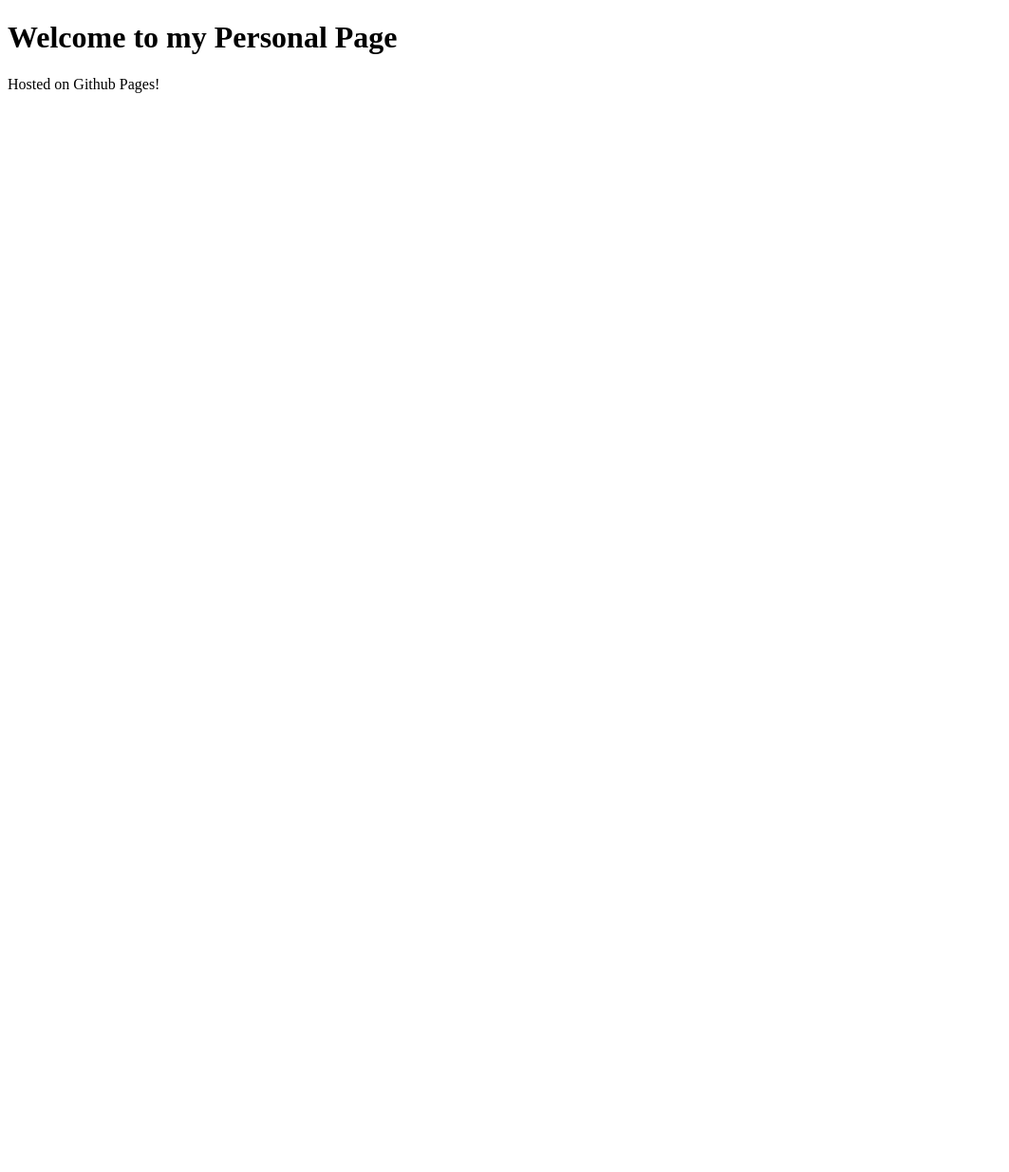
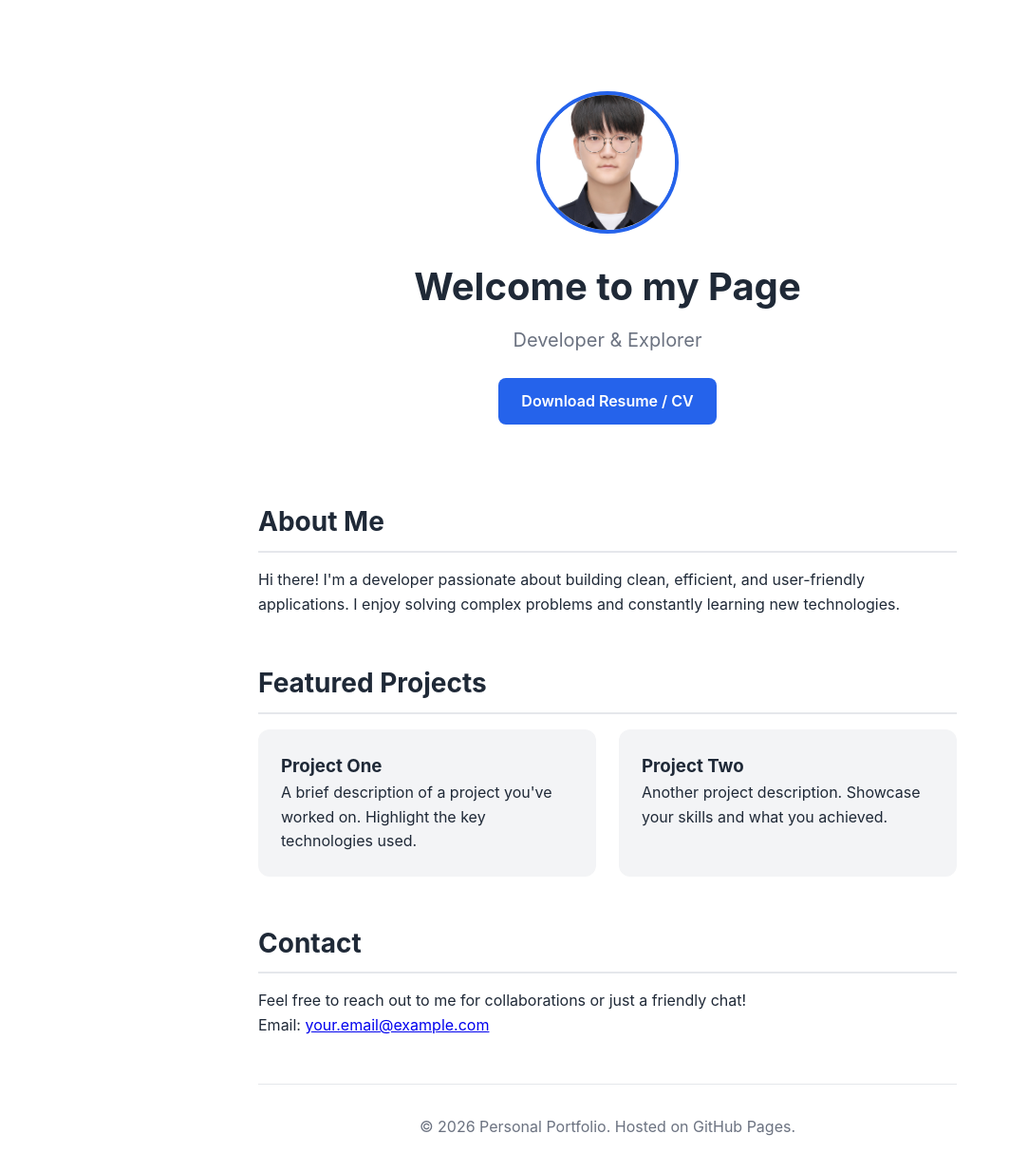
Before and after one commit to deteee/deteee.github.io, a plain HTML site: page index.html in a window 1280 px wide. Shown: the whole page at 95% size, without its empty margins (0-1063 px from the left). Before the commit the page ends 800 px from the top, so only its background shows below. Drawn offline with Linux system fonts and the light colour scheme.

Commit message:
Build responsive personal website with HTML and CSS

```diff
--- a/index.html
+++ b/index.html
@@ -1,7 +1,52 @@
 <!DOCTYPE html>
-<html>
-  <body>
-    <h1>Welcome to my Personal Page</h1>
-    <p1>Hosted on Github Pages!</p1>
-  </body>
+<html lang="en">
+<head>
+    <meta charset="UTF-8">
+    <meta name="viewport" content="width=device-width, initial-scale=1.0">
+    <title>Personal Portfolio</title>
+    <meta name="description" content="Personal portfolio and resume site">
+    <link rel="stylesheet" href="style.css">
+</head>
+<body>
+    <div class="container">
+        <header>
+            <img src="assets/profile.jpg" alt="Profile Picture" class="profile-img">
+            <h1>Welcome to my Page</h1>
+            <p class="tagline">Developer & Explorer</p>
+            <a href="assets/cv.pdf" class="btn" target="_blank">Download Resume / CV</a>
+        </header>
+
+        <section id="about">
+            <h2>About Me</h2>
+            <p>
+                Hi there! I'm a developer passionate about building clean, efficient, and user-friendly applications.
+                I enjoy solving complex problems and constantly learning new technologies.
+            </p>
+        </section>
+
+        <section id="projects">
+            <h2>Featured Projects</h2>
+            <div class="grid">
+                <div class="card">
+                    <h3>Project One</h3>
+                    <p>A brief description of a project you've worked on. Highlight the key technologies used.</p>
+                </div>
+                <div class="card">
+                    <h3>Project Two</h3>
+                    <p>Another project description. Showcase your skills and what you achieved.</p>
+                </div>
+            </div>
+        </section>
+
+        <section id="contact">
+            <h2>Contact</h2>
+            <p>Feel free to reach out to me for collaborations or just a friendly chat!</p>
+            <p>Email: <a href="mailto:your.email@example.com">your.email@example.com</a></p>
+        </section>
+
+        <footer>
+            <p>&copy; 2026 Personal Portfolio. Hosted on GitHub Pages.</p>
+        </footer>
+    </div>
+</body>
 </html>
--- /dev/null
+++ b/style.css
@@ -0,0 +1,108 @@
+:root {
+    --primary-color: #2563eb;
+    --text-color: #1f2937;
+    --bg-color: #ffffff;
+    --secondary-bg: #f3f4f6;
+    --border-color: #e5e7eb;
+}
+
+* {
+    margin: 0;
+    padding: 0;
+    box-sizing: border-box;
+}
+
+body {
+    font-family: -apple-system, BlinkMacSystemFont, "Segoe UI", Roboto, Helvetica, Arial, sans-serif;
+    line-height: 1.6;
+    color: var(--text-color);
+    background-color: var(--bg-color);
+}
+
+.container {
+    max-width: 800px;
+    margin: 0 auto;
+    padding: 2rem;
+}
+
+header {
+    text-align: center;
+    padding: 4rem 0 2rem;
+}
+
+.profile-img {
+    width: 150px;
+    height: 150px;
+    border-radius: 50%;
+    object-fit: cover;
+    border: 4px solid var(--primary-color);
+    margin-bottom: 1rem;
+}
+
+h1 {
+    font-size: 2.5rem;
+    margin-bottom: 0.5rem;
+}
+
+.tagline {
+    font-size: 1.25rem;
+    color: #6b7280;
+    margin-bottom: 1.5rem;
+}
+
+.btn {
+    display: inline-block;
+    background-color: var(--primary-color);
+    color: white;
+    padding: 0.75rem 1.5rem;
+    border-radius: 0.5rem;
+    text-decoration: none;
+    font-weight: 600;
+    transition: background-color 0.2s;
+}
+
+.btn:hover {
+    background-color: #1d4ed8;
+}
+
+section {
+    margin: 3rem 0;
+}
+
+h2 {
+    font-size: 1.75rem;
+    margin-bottom: 1rem;
+    border-bottom: 2px solid var(--border-color);
+    padding-bottom: 0.5rem;
+}
+
+.grid {
+    display: grid;
+    grid-template-columns: 1fr;
+    gap: 1.5rem;
+}
+
+@media (min-width: 640px) {
+    .grid {
+        grid-template-columns: 1fr 1fr;
+    }
+}
+
+.card {
+    background-color: var(--secondary-bg);
+    padding: 1.5rem;
+    border-radius: 0.75rem;
+}
+
+footer {
+    text-align: center;
+    padding: 2rem 0;
+    border-top: 1px solid var(--border-color);
+    color: #6b7280;
+}
+
+@media (max-width: 600px) {
+    h1 {
+        font-size: 2rem;
+    }
+}
```
Also changed, not shown: assets/profile.jpg (added), 1 other file.
